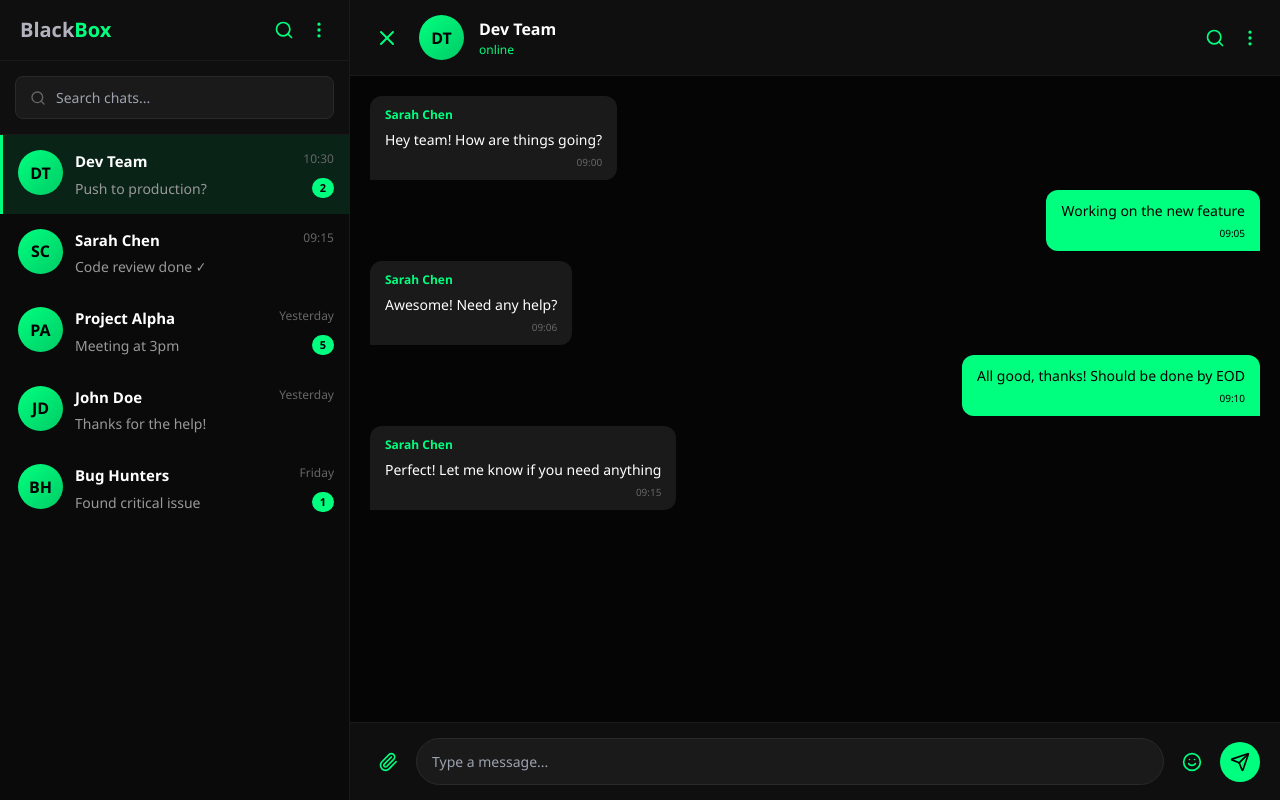
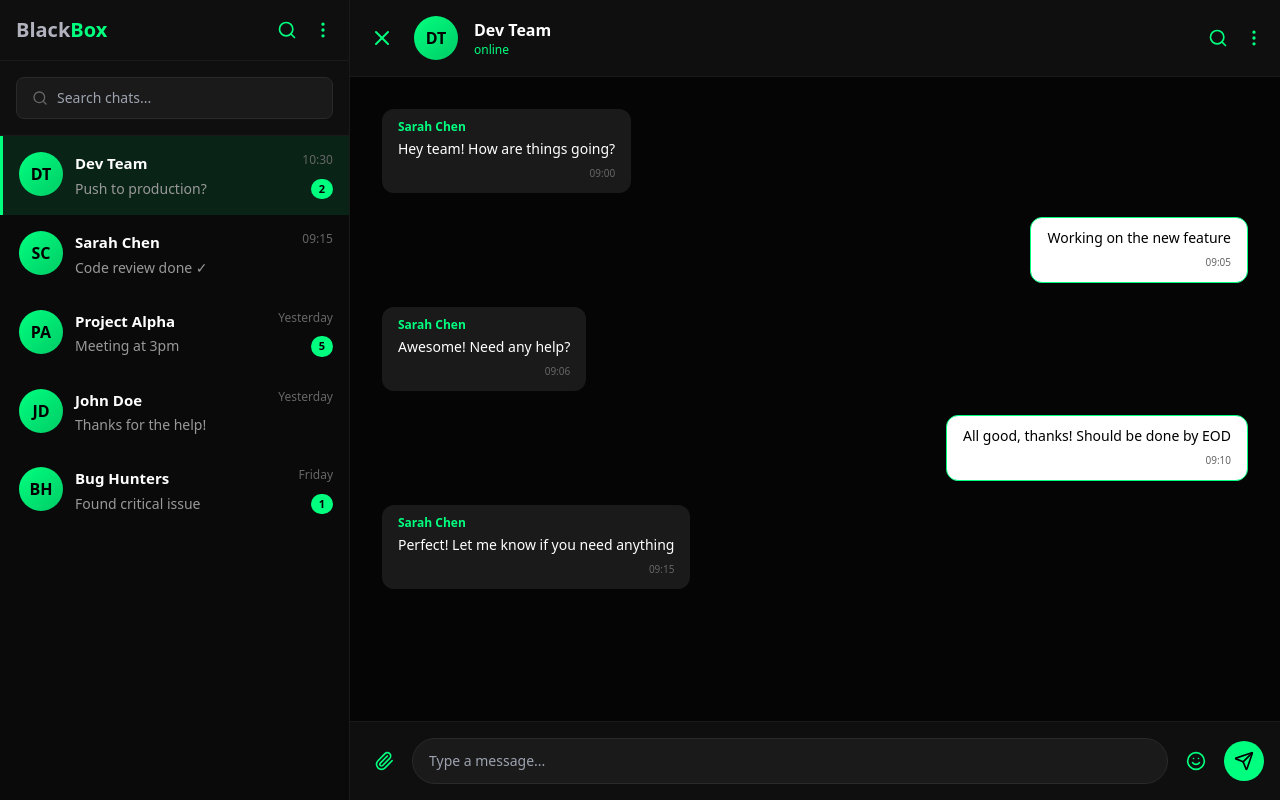
Before and after one commit to Kelvinagbe/chat-black-box, a Next.js app: page / in a window 1280 px wide. Built offline with nearby package versions, Linux system fonts and the light colour scheme.

Commit message:
Update page.tsx

```diff
--- a/app/page.tsx
+++ b/app/page.tsx
@@ -15,7 +15,6 @@ export default function BlackBoxChat() {
       setIsMobile(mobile);
       setSidebarOpen(!mobile);
     };
-
     checkMobile();
     window.addEventListener('resize', checkMobile);
     return () => window.removeEventListener('resize', checkMobile);
@@ -37,79 +36,71 @@ export default function BlackBoxChat() {
     { id: 5, sender: 'Sarah Chen', content: 'Perfect! Let me know if you need anything', time: '09:15', isMine: false },
   ];
 
-  const handleSendMessage = () => {
-    if (message.trim()) {
-      setMessage('');
-    }
-  };
-
-  const handleChatSelect = (index: number) => {
+  const handleSendMessage = () => message.trim() && setMessage('');
+  const handleChatSelect = (index) => {
     setSelectedChat(index);
-    if (isMobile) {
-      setSidebarOpen(false);
-    }
+    isMobile && setSidebarOpen(false);
   };
 
   return (
-    <div style={styles.container}>
-      {/* Overlay for mobile */}
+    <div className="flex h-screen bg-black font-sans overflow-hidden relative">
+      {/* Overlay */}
       {isMobile && sidebarOpen && (
-        <div
-          style={styles.overlay}
-          onClick={() => setSidebarOpen(false)}
-        />
+        <div className="fixed inset-0 bg-black/70 z-[9]" onClick={() => setSidebarOpen(false)} />
       )}
 
       {/* Sidebar */}
-      <div style={{
-        ...styles.sidebar,
-        ...(isMobile ? styles.sidebarMobile : {}),
-        transform: sidebarOpen ? 'translateX(0)' : 'translateX(-100%)',
-      }}>
-        {/* Sidebar Header */}
-        <div style={styles.sidebarHeader}>
-          <h2 style={styles.logo}>
-            <span style={styles.logoBlack}>Black</span>
-            <span style={styles.logoBox}>Box</span>
+      <div
+        className={`w-[350px] max-w-full bg-[#0a0a0a] border-r border-[#1a1a1a] flex flex-col transition-transform z-10
+          ${isMobile ? 'fixed top-0 left-0 bottom-0 w-[85vw]' : ''}
+          ${sidebarOpen ? 'translate-x-0' : '-translate-x-full'}`}
+      >
+        {/* Header */}
+        <div className="p-4 bg-[#0f0f0f] border-b border-[#1a1a1a] flex justify-between items-center">
+          <h2 className="text-xl font-bold m-0">
+            <span className="text-[#b1b2be]">Black</span>
+            <span className="text-[#00ff7f]">Box</span>
           </h2>
-          <div style={styles.headerIcons}>
-            <Search size={20} color="#00ff7f" style={styles.icon} />
-            <MoreVertical size={20} color="#00ff7f" style={styles.icon} />
+          <div className="flex gap-4">
+            <Search size={20} color="#00ff7f" className="cursor-pointer" />
+            <MoreVertical size={20} color="#00ff7f" className="cursor-pointer" />
           </div>
         </div>
 
-        {/* Search Bar */}
-        <div style={styles.searchContainer}>
-          <Search size={16} color="#666" style={styles.searchIcon} />
+        {/* Search */}
+        <div className="p-4 bg-[#0f0f0f] border-b border-[#1a1a1a] relative">
+          <Search size={16} color="#666" className="absolute left-8 top-1/2 -translate-y-1/2" />
           <input
             type="text"
             placeholder="Search chats..."
-            style={styles.searchInput}
+            className="w-full py-2.5 pl-10 pr-2.5 bg-[#1a1a1a] border border-[#2a2a2a] rounded-lg text-white text-sm outline-none"
           />
         </div>
 
         {/* Chat List */}
-        <div style={styles.chatList}>
-          {chats.map((chat, index) => (
+        <div className="flex-1 overflow-y-auto">
+          {chats.map((chat, i) => (
             <div
               key={chat.id}
-              onClick={() => handleChatSelect(index)}
-              style={{
-                ...styles.chatItem,
-                background: selectedChat === index ? 'rgba(0, 255, 127, 0.1)' : 'transparent',
-                borderLeft: selectedChat === index ? '3px solid #00ff7f' : '3px solid transparent',
-              }}
+              onClick={() => handleChatSelect(i)}
+              className={`flex p-4 cursor-pointer gap-3 transition-all ${
+                selectedChat === i ? 'bg-[#00ff7f]/10 border-l-[3px] border-l-[#00ff7f]' : 'border-l-[3px] border-l-transparent'
+              }`}
             >
-              <div style={styles.avatar}>{chat.avatar}</div>
-              <div style={styles.chatInfo}>
-                <div style={styles.chatHeader}>
-                  <span style={styles.chatName}>{chat.name}</span>
-                  <span style={styles.chatTime}>{chat.time}</span>
+              <div className="w-11 h-11 rounded-full bg-gradient-to-br from-[#00ff7f] to-[#00cc66] flex items-center justify-center text-black font-bold text-base flex-shrink-0">
+                {chat.avatar}
+              </div>
+              <div className="flex-1 min-w-0">
+                <div className="flex justify-between mb-1">
+                  <span className="text-white font-semibold text-[15px]">{chat.name}</span>
+                  <span className="text-[#666] text-xs">{chat.time}</span>
                 </div>
-                <div style={styles.chatFooter}>
-                  <span style={styles.lastMessage}>{chat.lastMessage}</span>
+                <div className="flex justify-between items-center">
+                  <span className="text-[#999] text-sm truncate">{chat.lastMessage}</span>
                   {chat.unread > 0 && (
-                    <span style={styles.unreadBadge}>{chat.unread}</span>
+                    <span className="bg-[#00ff7f] text-black rounded-xl px-2 py-0.5 text-[11px] font-bold min-w-[20px] text-center">
+                      {chat.unread}
+                    </span>
                   )}
                 </div>
               </div>
@@ -118,63 +109,46 @@ export default function BlackBoxChat() {
         </div>
       </div>
 
-      {/* Main Chat Area */}
-      <div style={styles.mainArea}>
+      {/* Main Chat */}
+      <div className="flex-1 flex flex-col bg-[#050505] min-w-0">
         {/* Chat Header */}
-        <div style={styles.chatHeaderArea}>
-          <div style={styles.chatHeaderLeft}>
-            <button
-              onClick={() => setSidebarOpen(!sidebarOpen)}
-              style={styles.menuButton}
-            >
+        <div className="p-4 bg-[#0f0f0f] border-b border-[#1a1a1a] flex justify-between items-center">
+          <div className="flex items-center gap-4 min-w-0 flex-1">
+            <button onClick={() => setSidebarOpen(!sidebarOpen)} className="bg-transparent border-none text-[#00ff7f] cursor-pointer p-1 flex items-center flex-shrink-0">
               {sidebarOpen && !isMobile ? <X size={24} /> : <Menu size={24} />}
             </button>
-            <div style={styles.avatar}>{chats[selectedChat].avatar}</div>
+            <div className="w-11 h-11 rounded-full bg-gradient-to-br from-[#00ff7f] to-[#00cc66] flex items-center justify-center text-black font-bold text-base flex-shrink-0">
+              {chats[selectedChat].avatar}
+            </div>
             <div>
-              <div style={styles.activeChatName}>{chats[selectedChat].name}</div>
-              <div style={styles.onlineStatus}>online</div>
+              <div className="text-white font-semibold text-base truncate">{chats[selectedChat].name}</div>
+              <div className="text-[#00ff7f] text-xs">online</div>
             </div>
           </div>
-          <div style={styles.headerIcons}>
-            <Search size={20} color="#00ff7f" style={styles.icon} />
-            <MoreVertical size={20} color="#00ff7f" style={styles.icon} />
+          <div className="flex gap-4">
+            <Search size={20} color="#00ff7f" className="cursor-pointer" />
+            <MoreVertical size={20} color="#00ff7f" className="cursor-pointer" />
           </div>
         </div>
 
-        {/* Messages Area */}
-        <div style={styles.messagesArea}>
+        {/* Messages */}
+        <div className="flex-1 overflow-y-auto p-8 flex flex-col gap-6">
           {messages.map((msg) => (
-            <div
-              key={msg.id}
-              style={{
-                ...styles.messageWrapper,
-                justifyContent: msg.isMine ? 'flex-end' : 'flex-start',
-              }}
-            >
-              <div
-                style={{
-                  ...styles.messageBubble,
-                  background: msg.isMine ? '#00ff7f' : '#1a1a1a',
-                  color: msg.isMine ? '#000' : '#fff',
-                  borderRadius: msg.isMine ? '12px 12px 0 12px' : '12px 12px 12px 0',
-                }}
-              >
-                {!msg.isMine && (
-                  <div style={styles.senderName}>{msg.sender}</div>
-                )}
+            <div key={msg.id} className={`flex gap-3 max-w-[70%] ${msg.isMine ? 'ml-auto flex-row-reverse' : ''}`}>
+              <div className={`py-2.5 px-4 text-sm break-words rounded-xl ${
+                msg.isMine ? 'bg-white text-black border border-[#00ff7f]' : 'bg-[#1a1a1a] text-white'
+              }`}>
+                {!msg.isMine && <div className="text-xs font-semibold mb-1 text-[#00ff7f]">{msg.sender}</div>}
                 <div>{msg.content}</div>
-                <div style={{
-                  ...styles.messageTime,
-                  color: msg.isMine ? '#000' : '#666',
-                }}>{msg.time}</div>
+                <div className="text-[10px] mt-1 text-right text-[#666]">{msg.time}</div>
               </div>
             </div>
           ))}
         </div>
 
-        {/* Input Area */}
-        <div style={styles.inputArea}>
-          <button style={styles.attachButton}>
+        {/* Input */}
+        <div className="p-4 bg-[#0f0f0f] border-t border-[#1a1a1a] flex gap-2.5 items-center">
+          <button className="bg-transparent border-none cursor-pointer p-2 flex items-center flex-shrink-0">
             <Paperclip size={20} color="#00ff7f" />
           </button>
           <input
@@ -183,15 +157,12 @@ export default function BlackBoxChat() {
             onChange={(e) => setMessage(e.target.value)}
             onKeyPress={(e) => e.key === 'Enter' && handleSendMessage()}
             placeholder="Type a message..."
-            style={styles.messageInput}
+            className="flex-1 py-3 px-4 bg-[#1a1a1a] border border-[#2a2a2a] rounded-[25px] text-white text-sm outline-none min-w-0"
           />
-          <button style={styles.emojiButton}>
+          <button className="bg-transparent border-none cursor-pointer p-2 flex items-center flex-shrink-0">
             <Smile size={20} color="#00ff7f" />
           </button>
-          <button
-            onClick={handleSendMessage}
-            style={styles.sendButton}
-          >
+          <button onClick={handleSendMessage} className="bg-[#00ff7f] border-none rounded-full w-10 h-10 flex items-center justify-center cursor-pointer flex-shrink-0">
             <Send size={20} color="#000" />
           </button>
         </div>
@@ -199,277 +170,3 @@ export default function BlackBoxChat() {
     </div>
   );
 }
-
-const styles = {
-  container: {
-    display: 'flex',
-    height: '100vh',
-    background: '#000',
-    fontFamily: "'Segoe UI', Tahoma, Geneva, Verdana, sans-serif",
-    overflow: 'hidden',
-    position: 'relative' as 'relative',
-  },
-  overlay: {
-    position: 'fixed' as 'fixed',
-    top: 0,
-    left: 0,
-    right: 0,
-    bottom: 0,
-    background: 'rgba(0, 0, 0, 0.7)',
-    zIndex: 9,
-  },
-  sidebar: {
-    width: '350px',
-    maxWidth: '100vw',
-    background: '#0a0a0a',
-    borderRight: '1px solid #1a1a1a',
-    display: 'flex',
-    flexDirection: 'column' as 'column',
-    transition: 'transform 0.3s ease',
-    zIndex: 10,
-  },
-  sidebarMobile: {
-    position: 'fixed' as 'fixed',
-    top: 0,
-    left: 0,
-    bottom: 0,
-    width: '85vw',
-    maxWidth: '350px',
-  },
-  sidebarHeader: {
-    padding: '15px 20px',
-    background: '#0f0f0f',
-    borderBottom: '1px solid #1a1a1a',
-    display: 'flex',
-    justifyContent: 'space-between',
-    alignItems: 'center',
-  },
-  logo: {
-    fontSize: '20px',
-    fontWeight: 'bold',
-    margin: 0,
-  },
-  logoBlack: {
-    color: '#b1b2be',
-  },
-  logoBox: {
-    color: '#00ff7f',
-  },
-  headerIcons: {
-    display: 'flex',
-    gap: '15px',
-  },
-  icon: {
-    cursor: 'pointer',
-    transition: 'transform 0.2s',
-  },
-  searchContainer: {
-    padding: '15px',
-    background: '#0f0f0f',
-    borderBottom: '1px solid #1a1a1a',
-    position: 'relative' as 'relative',
-  },
-  searchIcon: {
-    position: 'absolute' as 'absolute',
-    left: '30px',
-    top: '50%',
-    transform: 'translateY(-50%)',
-  },
-  searchInput: {
-    width: '100%',
-    padding: '10px 10px 10px 40px',
-    background: '#1a1a1a',
-    border: '1px solid #2a2a2a',
-    borderRadius: '8px',
-    color: '#fff',
-    fontSize: '14px',
-    outline: 'none',
-  },
-  chatList: {
-    flex: 1,
-    overflowY: 'auto' as 'auto',
-  },
-  chatItem: {
-    display: 'flex',
-    padding: '15px',
-    cursor: 'pointer',
-    transition: 'all 0.2s',
-    gap: '12px',
-  },
-  avatar: {
-    width: '45px',
-    height: '45px',
-    borderRadius: '50%',
-    background: 'linear-gradient(135deg, #00ff7f, #00cc66)',
-    display: 'flex',
-    alignItems: 'center',
-    justifyContent: 'center',
-    color: '#000',
-    fontWeight: 'bold',
-    fontSize: '16px',
-    flexShrink: 0,
-  },
-  chatInfo: {
-    flex: 1,
-    minWidth: 0,
-  },
-  chatHeader: {
-    display: 'flex',
-    justifyContent: 'space-between',
-    marginBottom: '5px',
-  },
-  chatName: {
-    color: '#fff',
-    fontWeight: '600',
-    fontSize: '15px',
-  },
-  chatTime: {
-    color: '#666',
-    fontSize: '12px',
-  },
-  chatFooter: {
-    display: 'flex',
-    justifyContent: 'space-between',
-    alignItems: 'center',
-  },
-  lastMessage: {
-    color: '#999',
-    fontSize: '14px',
-    overflow: 'hidden',
-    textOverflow: 'ellipsis',
-    whiteSpace: 'nowrap' as 'nowrap',
-  },
-  unreadBadge: {
-    background: '#00ff7f',
-    color: '#000',
-    borderRadius: '12px',
-    padding: '2px 8px',
-    fontSize: '11px',
-    fontWeight: 'bold',
-    minWidth: '20px',
-    textAlign: 'center' as 'center',
-  },
-  mainArea: {
-    flex: 1,
-    display: 'flex',
-    flexDirection: 'column' as 'column',
-    background: '#050505',
-    minWidth: 0,
-  },
-  chatHeaderArea: {
-    padding: '15px 20px',
-    background: '#0f0f0f',
-    borderBottom: '1px solid #1a1a1a',
-    display: 'flex',
-    justifyContent: 'space-between',
-    alignItems: 'center',
-  },
-  chatHeaderLeft: {
-    display: 'flex',
-    alignItems: 'center',
-    gap: '15px',
-    minWidth: 0,
-    flex: 1,
-  },
-  menuButton: {
-    background: 'transparent',
-    border: 'none',
-    color: '#00ff7f',
-    cursor: 'pointer',
-    padding: '5px',
-    display: 'flex',
-    alignItems: 'center',
-    flexShrink: 0,
-  },
-  activeChatName: {
-    color: '#fff',
-    fontWeight: '600',
-    fontSize: '16px',
-    overflow: 'hidden',
-    textOverflow: 'ellipsis',
-    whiteSpace: 'nowrap' as 'nowrap',
-  },
-  onlineStatus: {
-    color: '#00ff7f',
-    fontSize: '12px',
-  },
-  messagesArea: {
-    flex: 1,
-    overflowY: 'auto' as 'auto',
-    padding: '20px',
-    display: 'flex',
-    flexDirection: 'column' as 'column',
-    gap: '10px',
-  },
-  messageWrapper: {
-    display: 'flex',
-    width: '100%',
-  },
-  messageBubble: {
-    maxWidth: '70%',
-    padding: '10px 15px',
-    fontSize: '14px',
-    wordWrap: 'break-word' as 'break-word',
-  },
-  senderName: {
-    fontSize: '12px',
-    fontWeight: '600',
-    marginBottom: '5px',
-    color: '#00ff7f',
-  },
-  messageTime: {
-    fontSize: '10px',
-    marginTop: '5px',
-    textAlign: 'right' as 'right',
-  },
-  inputArea: {
-    padding: '15px 20px',
-    background: '#0f0f0f',
-    borderTop: '1px solid #1a1a1a',
-    display: 'flex',
-    gap: '10px',
-    alignItems: 'center',
-  },
-  attachButton: {
-    background: 'transparent',
-    border: 'none',
-    cursor: 'pointer',
-    padding: '8px',
-    display: 'flex',
-    alignItems: 'center',
-    flexShrink: 0,
-  },
-  messageInput: {
-    flex: 1,
-    padding: '12px 15px',
-    background: '#1a1a1a',
-    border: '1px solid #2a2a2a',
-    borderRadius: '25px',
-    color: '#fff',
-    fontSize: '14px',
-    outline: 'none',
-    minWidth: 0,
-  },
-  emojiButton: {
-    background: 'transparent',
-    border: 'none',
-    cursor: 'pointer',
-    padding: '8px',
-    display: 'flex',
-    alignItems: 'center',
-    flexShrink: 0,
-  },
-  sendButton: {
-    background: '#00ff7f',
-    border: 'none',
-    borderRadius: '50%',
-    width: '40px',
-    height: '40px',
-    display: 'flex',
-    alignItems: 'center',
-    justifyContent: 'center',
-    cursor: 'pointer',
-    transition: 'transform 0.2s, box-shadow 0.2s',
-    flexShrink: 0,
-  },
-};
```
